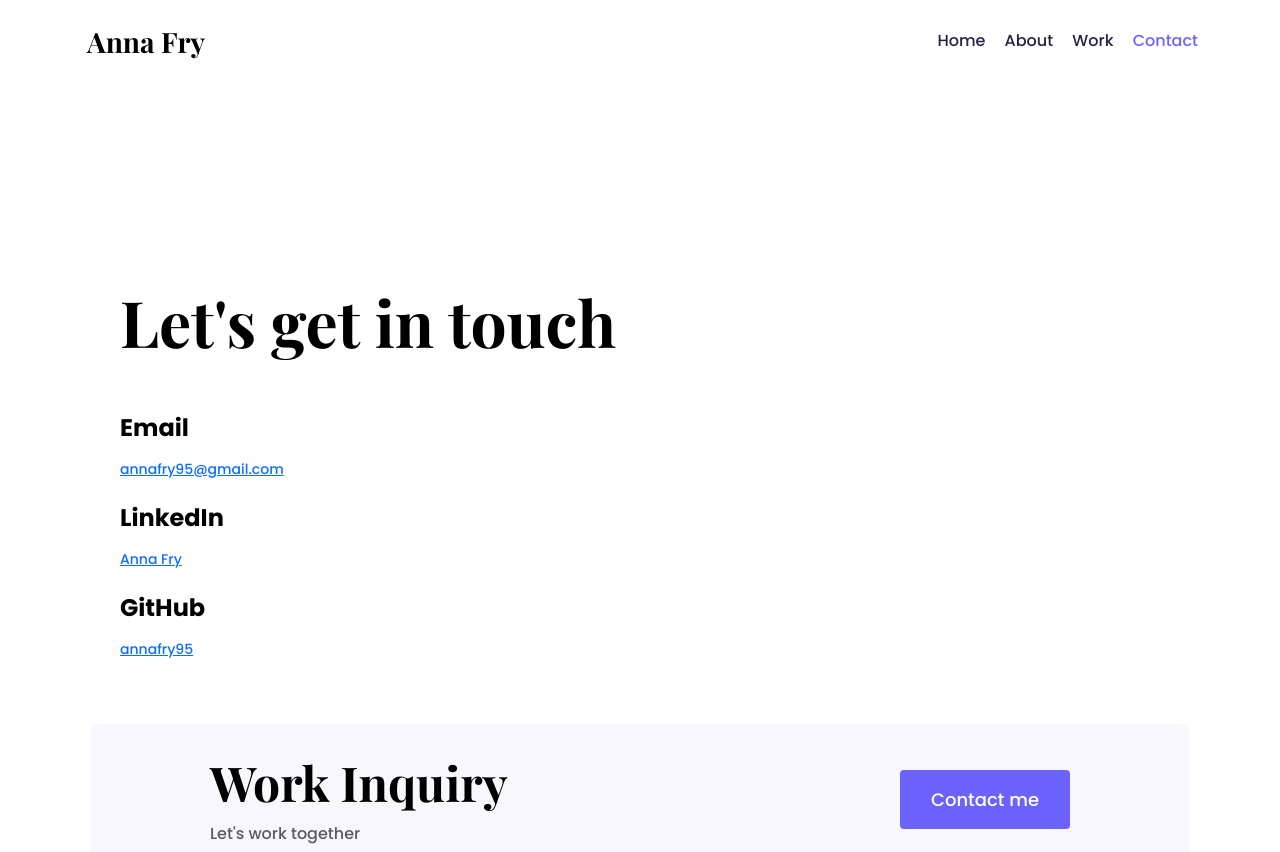
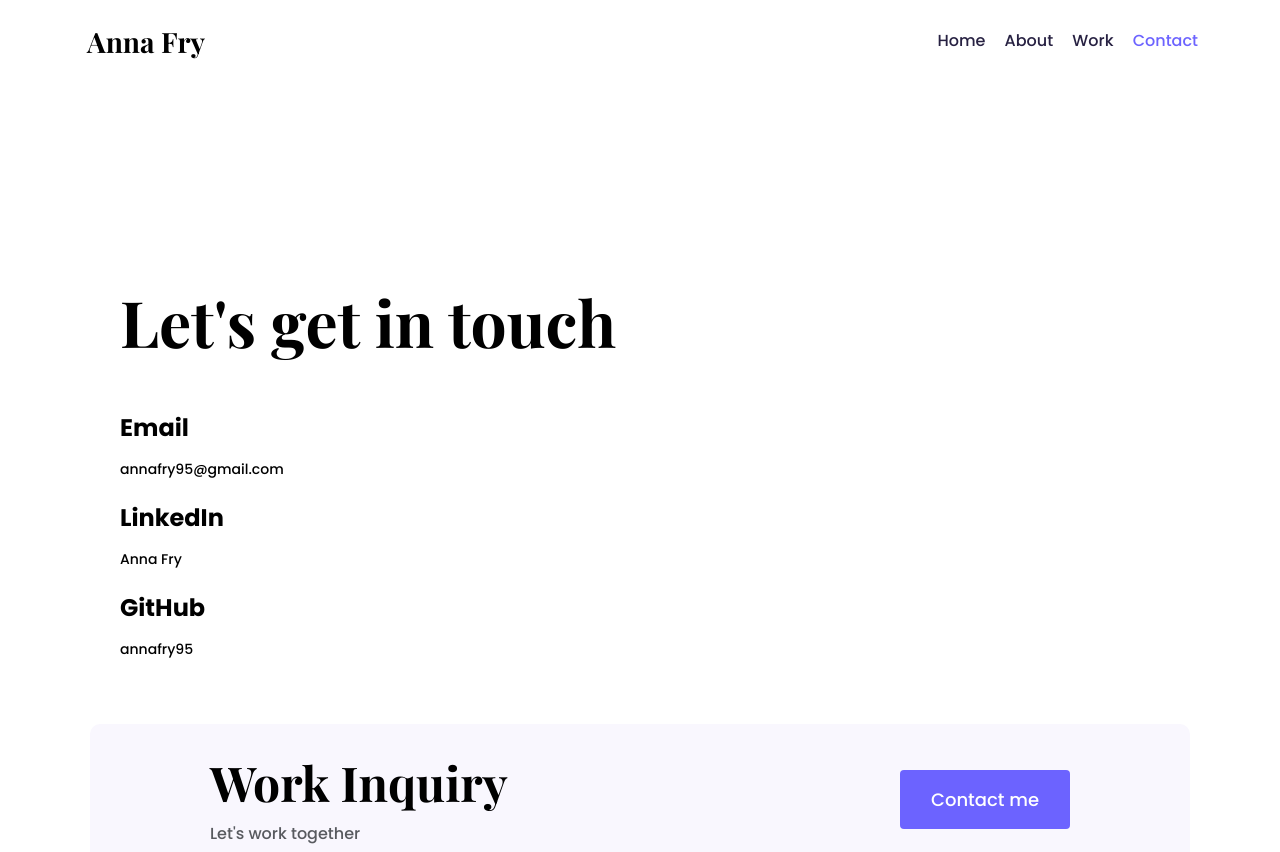
Before and after one commit to annafry95/portfolio-project, a plain HTML site: page contact.html in a window 1280 px wide. Shown: the top 852 px of the page. Drawn offline with nearby package versions, Linux system fonts and the light colour scheme.

Commit message:
Changed color of contact links

```diff
--- a/contact.html
+++ b/contact.html
@@ -51,6 +51,7 @@
     <div class="content-container container">
       <div class="content">
         <h1 class="mb-5">Let's get in touch</h1>
+        <div class="contact-links">
           <h3>Email</h3>
           <p>
             <a href="mailto:annafry95@gmail.com">annafry95@gmail.com</a>
@@ -71,6 +72,7 @@
               >annafry95</a
             >
           </p>
+        </div>
       </div>
       <footer>
         <div
--- a/styles/portfolio.css
+++ b/styles/portfolio.css
@@ -140,6 +140,15 @@ p {
   padding: 120px 60px;
 }
 
+.contact-links a {
+  text-decoration: none;
+  color: black;
+}
+
+.contact-links a:hover {
+  color: var(--branding-color);
+}
+
 footer {
   margin: 60px 0;
 }
```
Lines whose indentation alone changed are shown as unchanged.
